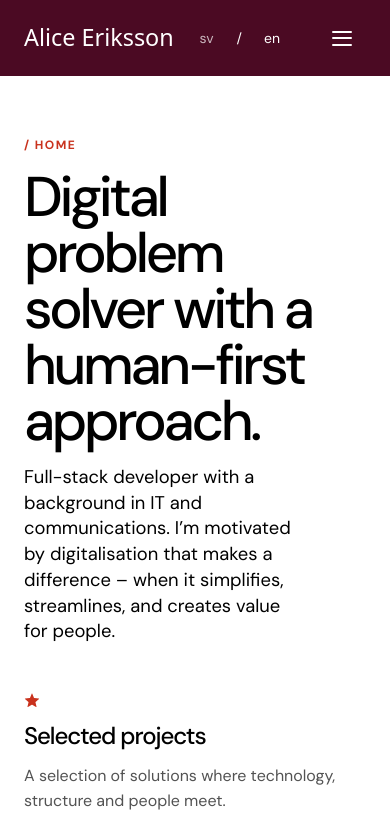
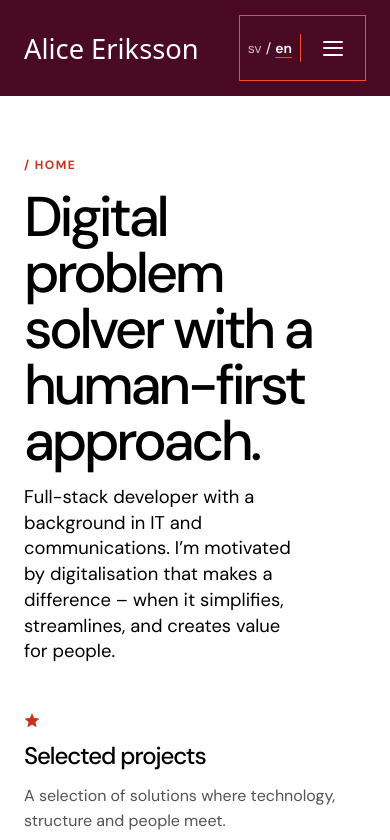
Before and after one commit to alicegmn/portfolio, a Next.js app: page /en in a window 390 px wide. Shown: the top 840 px of the page. Built offline with nearby package versions, Linux system fonts and the light colour scheme; a web font is replaced by a local one.

Commit message:
feat: add clsx dependency and enhance Header and LanguageSwitcher components with improved styling and structure

```diff
--- a/package.json
+++ b/package.json
@@ -10,6 +10,7 @@
 	},
 	"dependencies": {
 		"@radix-ui/react-icons": "^1.3.2",
+		"clsx": "^2.1.1",
 		"next": "16.3.1",
 		"react": "19.2.8",
 		"react-dom": "19.2.8"
--- a/src/components/layout/Header/Header.module.css
+++ b/src/components/layout/Header/Header.module.css
@@ -6,6 +6,7 @@
 	margin-inline: calc(var(--site-padding) * -1);
 	background-color: var(--color-secondary);
 	color: var(--color-surface);
+	height: 6rem;
 }
 
 .content {
@@ -13,35 +14,46 @@
 	padding: var(--space-3) var(--site-padding);
 	width: 100%;
 	max-width: calc(var(--site-max-width) + var(--site-padding) * 2);
+	height: 100%;
 	display: flex;
 	justify-content: space-between;
 	align-items: center;
 }
 
 .name {
-	justify-self: start;
-	color: inherit;
+	color: var(--color-surface);
 	font-family: var(--font-rock-3d), system-ui, sans-serif;
-	font-size: clamp(1rem, 2.2vw, 2rem);
-	line-height: 1;
+	font-size: clamp(1.25rem, 3vw, 2.5rem);
 	text-decoration: none;
 	white-space: nowrap;
+	cursor: pointer;
+	transition: transform var(--transition-fast);
+}
+
+.menus {
+	display: flex;
+	align-items: center;
+	justify-content: space-between;
+	width: 60%;
+}
+
+.separator {
+	display: none;
 }
 
 .name:hover,
 .name:focus-visible {
 	text-decoration: none;
-	color: var(--color-primary-on-dark);
+	color: var(--color-primary);
+}
+
+.name:hover {
+	transform: scale(1.03);
 }
 
 .name:focus-visible {
 	outline: 2px solid currentColor;
 	outline-offset: 0.3rem;
-}
-
-.navigation {
-	justify-self: center;
-	min-width: 0;
 }
 
 /* Mobil */
@@ -50,21 +62,41 @@
 		padding-right: var(--site-padding);
 	}
 
-	.navigation {
-		position: absolute;
-		top: 0;
-		right: var(--site-padding);
-		display: grid;
-		width: 3rem;
-		height: 100%;
-		place-items: center;
+	.name {
+		font-size: clamp(1.15rem, 7vw, 1.75rem);
 	}
 
-	.name {
-		font-size: clamp(1rem, 6vw, 1.5rem);
+	.menus {
+		width: auto;
+		border: 1px solid var(--color-primary);
+		gap: 0.5rem;
+		justify-content: flex-start;
+		padding: 0.5rem;
+	}
+
+	.separator {
+		display: block;
+		order: 2;
+		width: 1px;
+		height: 1.75rem;
+		background-color: var(--color-primary);
 	}
 
 	.language {
-		margin-right: calc(var(--site-padding) * 3);
+		order: 1;
+	}
+
+	.navigation {
+		order: 3;
 	}
 }
+
+@media (prefers-reduced-motion: reduce) {
+	.name {
+		transition: none;
+	}
+
+	.name:hover {
+		transform: none;
+	}
+}
--- a/src/components/layout/Header/Header.tsx
+++ b/src/components/layout/Header/Header.tsx
@@ -18,12 +18,18 @@ export function Header({ name, currentLocale, homeHref }: HeaderProps) {
 					{name}
 				</Link>
 
-				<div className={styles.navigation}>
-					<MainNav items={content[currentLocale].nav} />
-				</div>
+				<div className={styles.menus}>
+					<MainNav
+						className={styles.navigation}
+						items={content[currentLocale].nav}
+					/>
 
-				<div className={styles.language}>
-					<LanguageSwitcher currentLocale={currentLocale} />
+					<span className={styles.separator} aria-hidden="true" />
+
+					<LanguageSwitcher
+						className={styles.language}
+						currentLocale={currentLocale}
+					/>
 				</div>
 			</div>
 		</header>
--- a/src/components/layout/LanguageSwitcher/LanguageSwitcher.module.css
+++ b/src/components/layout/LanguageSwitcher/LanguageSwitcher.module.css
@@ -1,14 +1,13 @@
 .languageSwitcher {
 	display: flex;
 	align-items: center;
-	gap: var(--space-1);
+	gap: 0.25rem;
 	font-size: var(--font-size-sm);
 }
 
 .languageSwitcher a {
+	position: relative;
 	display: inline-flex;
-	min-width: 2.75rem;
-	min-height: 2.75rem;
 	align-items: center;
 	justify-content: center;
 	color: inherit;
@@ -16,8 +15,23 @@
 	opacity: 0.7;
 }
 
+.languageSwitcher a::before {
+	position: absolute;
+	inset: -0.5rem -0.25rem;
+	content: "";
+}
+
 .languageSwitcher a:hover,
-.languageSwitcher a:focus-visible,
+.languageSwitcher a:focus-visible {
+	opacity: 1;
+	color: var(--color-primary);
+}
+
 .languageSwitcher .active {
 	opacity: 1;
+	color: var(--color-surface);
+	font-weight: 600;
+	text-decoration: underline;
+	text-decoration-color: var(--color-primary);
+	text-underline-offset: calc(0.2em + 1px);
 }
--- a/src/components/layout/LanguageSwitcher/LanguageSwitcher.tsx
+++ b/src/components/layout/LanguageSwitcher/LanguageSwitcher.tsx
@@ -4,19 +4,24 @@ import Link from "next/link";
 import { getLocalizedPath, type Locale } from "@/content/content";
 import styles from "./LanguageSwitcher.module.css";
 import { usePathname } from "next/navigation";
+import cn from "clsx";
 
 type LanguageSwitcherProps = {
+	className?: string;
 	currentLocale: Locale;
 };
 
-export function LanguageSwitcher({ currentLocale }: LanguageSwitcherProps) {
+export function LanguageSwitcher({
+	className,
+	currentLocale,
+}: LanguageSwitcherProps) {
 	const pathname = usePathname();
 	const svPath = getLocalizedPath(pathname, currentLocale, "sv");
 	const enPath = getLocalizedPath(pathname, currentLocale, "en");
 
 	return (
 		<nav
-			className={styles.languageSwitcher}
+			className={cn(styles.languageSwitcher, className)}
 			aria-label={currentLocale === "sv" ? "Språk" : "Language"}
 		>
 			<Link
@@ -27,7 +32,7 @@ export function LanguageSwitcher({ currentLocale }: LanguageSwitcherProps) {
 				sv
 			</Link>
 
-			<span>/</span>
+			<span aria-hidden="true">/</span>
 
 			<Link
 				href={enPath}
--- a/src/components/layout/MainNav/MainNav.tsx
+++ b/src/components/layout/MainNav/MainNav.tsx
@@ -4,6 +4,7 @@ import { useEffect, useRef, useState } from "react";
 import Link from "next/link";
 import { usePathname } from "next/navigation";
 import styles from "./MainNav.module.css";
+import cn from "clsx";
 
 type NavItem = {
 	readonly label: string;
@@ -11,10 +12,11 @@ type NavItem = {
 };
 
 type MainNavProps = Readonly<{
+	className?: string;
 	items: readonly NavItem[];
 }>;
 
-export function MainNav({ items }: MainNavProps) {
+export function MainNav({ className, items }: MainNavProps) {
 	const pathname = usePathname();
 	const [isOpen, setIsOpen] = useState(false);
 	const menuButtonRef = useRef<HTMLButtonElement>(null);
@@ -90,13 +92,13 @@ export function MainNav({ items }: MainNavProps) {
 	}, [isOpen]);
 
 	return (
-		<div className={styles.mainNavContainer}>
+		<div className={cn(styles.mainNavContainer, className)}>
 			<button
 				type="button"
 				ref={menuButtonRef}
-				className={`${styles.menuButton} ${
-					isOpen ? styles.menuButtonOpen : ""
-				}`}
+				className={cn(styles.menuButton, {
+					[styles.menuButtonOpen]: isOpen,
+				})}
 				aria-label={isOpen ? closeLabel : openLabel}
 				aria-expanded={isOpen}
 				aria-controls="main-navigation"
@@ -112,7 +114,9 @@ export function MainNav({ items }: MainNavProps) {
 			<nav
 				ref={navRef}
 				id="main-navigation"
-				className={`${styles.mainNav} ${isOpen ? styles.open : ""}`}
+				className={cn(styles.mainNav, {
+					[styles.open]: isOpen,
+				})}
 				aria-label={isSwedish ? "Huvudnavigation" : "Main navigation"}
 			>
 				{items.map((item) => {
```
Also changed, not shown: 1 other file (tests, documents, lock files or other folders).
